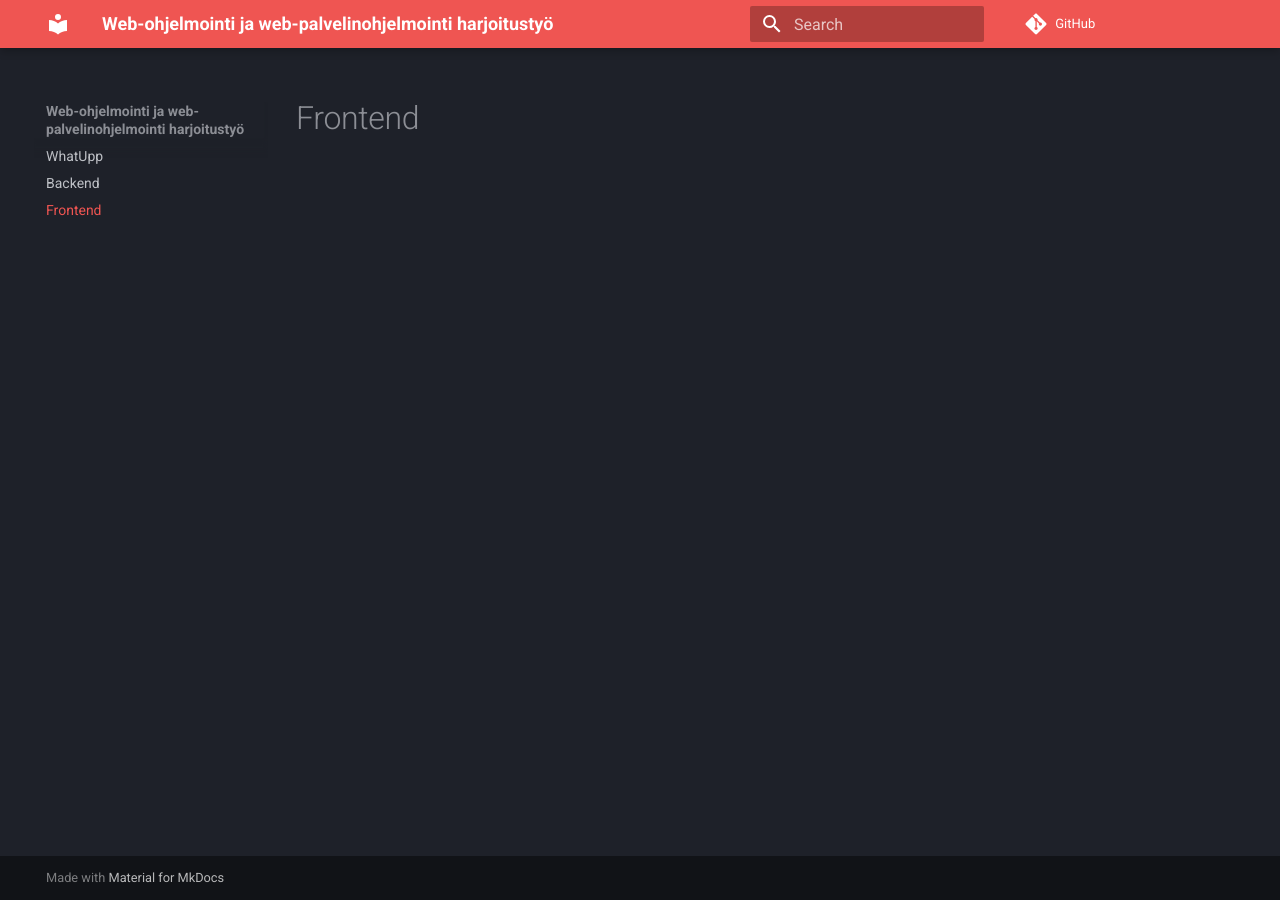
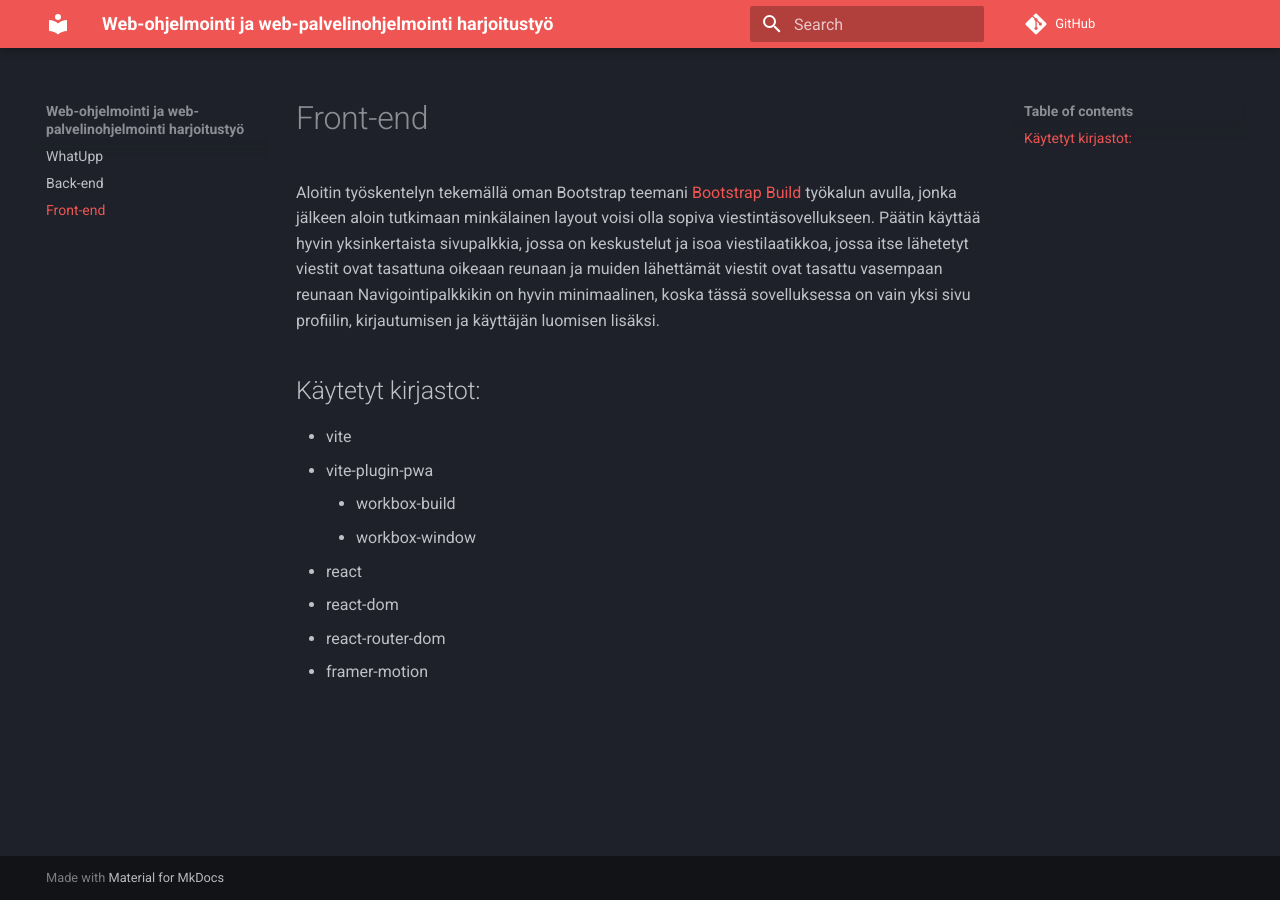
Before and after one commit to IamNanjo/webdev-ht, an MkDocs documentation site: the page built from docs/docs/frontend.md, in a window 1280 px wide. Built offline with MkDocs 1.6.1 and Material for MkDocs 9.7.7, drawn with Linux system fonts in a browser that asks for light colours; comment, search, counter and statistics services are not loaded.

Commit message:
Back-end and front-end libraries listed

```diff
--- a/docs/docs/frontend.md
+++ b/docs/docs/frontend.md
@@ -1 +1,18 @@
-# Frontend
+# Front-end
+
+Aloitin työskentelyn tekemällä oman Bootstrap teemani [Bootstrap Build](https://bootstrap.build/) työkalun avulla,
+jonka jälkeen aloin tutkimaan minkälainen layout voisi olla sopiva viestintäsovellukseen.
+Päätin käyttää hyvin yksinkertaista sivupalkkia, jossa on keskustelut ja isoa viestilaatikkoa,
+jossa itse lähetetyt viestit ovat tasattuna oikeaan reunaan ja muiden lähettämät viestit ovat tasattu vasempaan reunaan
+Navigointipalkkikin on hyvin minimaalinen, koska tässä sovelluksessa on vain yksi sivu profiilin, kirjautumisen ja käyttäjän luomisen lisäksi.
+
+## Käytetyt kirjastot:
+
+-   vite
+-   vite-plugin-pwa
+    -   workbox-build
+    -   workbox-window
+-   react
+-   react-dom
+-   react-router-dom
+-   framer-motion
```
Also changed, not shown: docs/docs/backend.md (+16 -1 lines).
